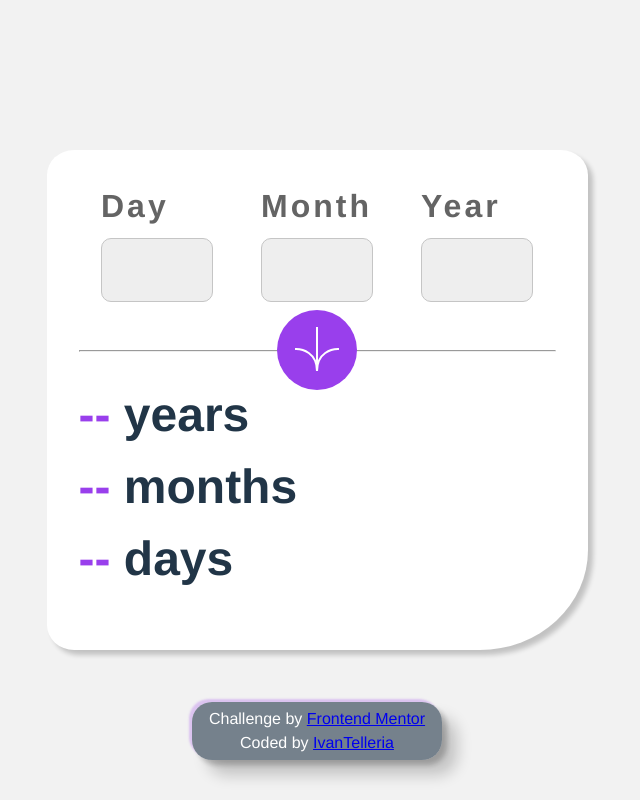
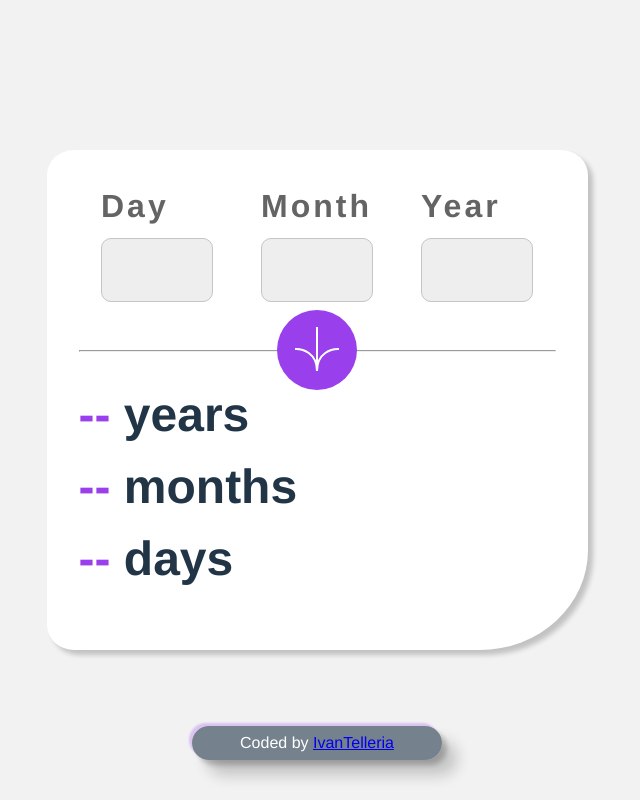
Before and after one commit to voluspak/age-calculator, a website built with Vite: page index.html in a window 1280 px wide. Shown: the whole page, without its empty margins (323-963 px from the left). Built offline with nearby package versions, Linux system fonts and the light colour scheme.

Commit message:
Changed attributions

```diff
--- a/index.html
+++ b/index.html
@@ -40,8 +40,6 @@
     </div>
 
     <div class="attribution">
-
-      <p>Challenge by <a href="https://www.frontendmentor.io?ref=challenge" target="_blank">Frontend Mentor</a></p>
       <p>Coded by <a href="https://itelleria.vercel.app/">IvanTelleria</a></p>
     </div>
     <script type="module" src="/main.js"></script>
```
